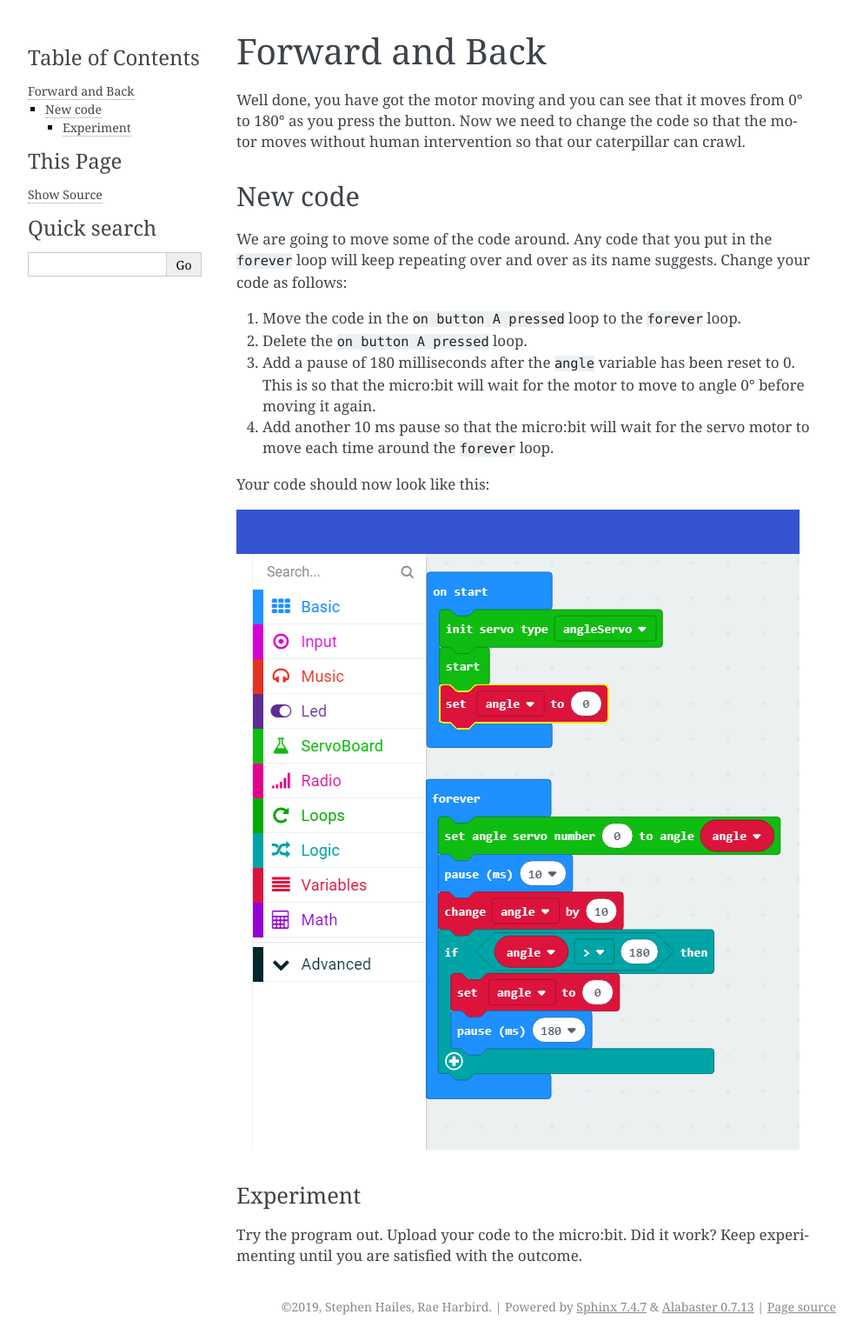
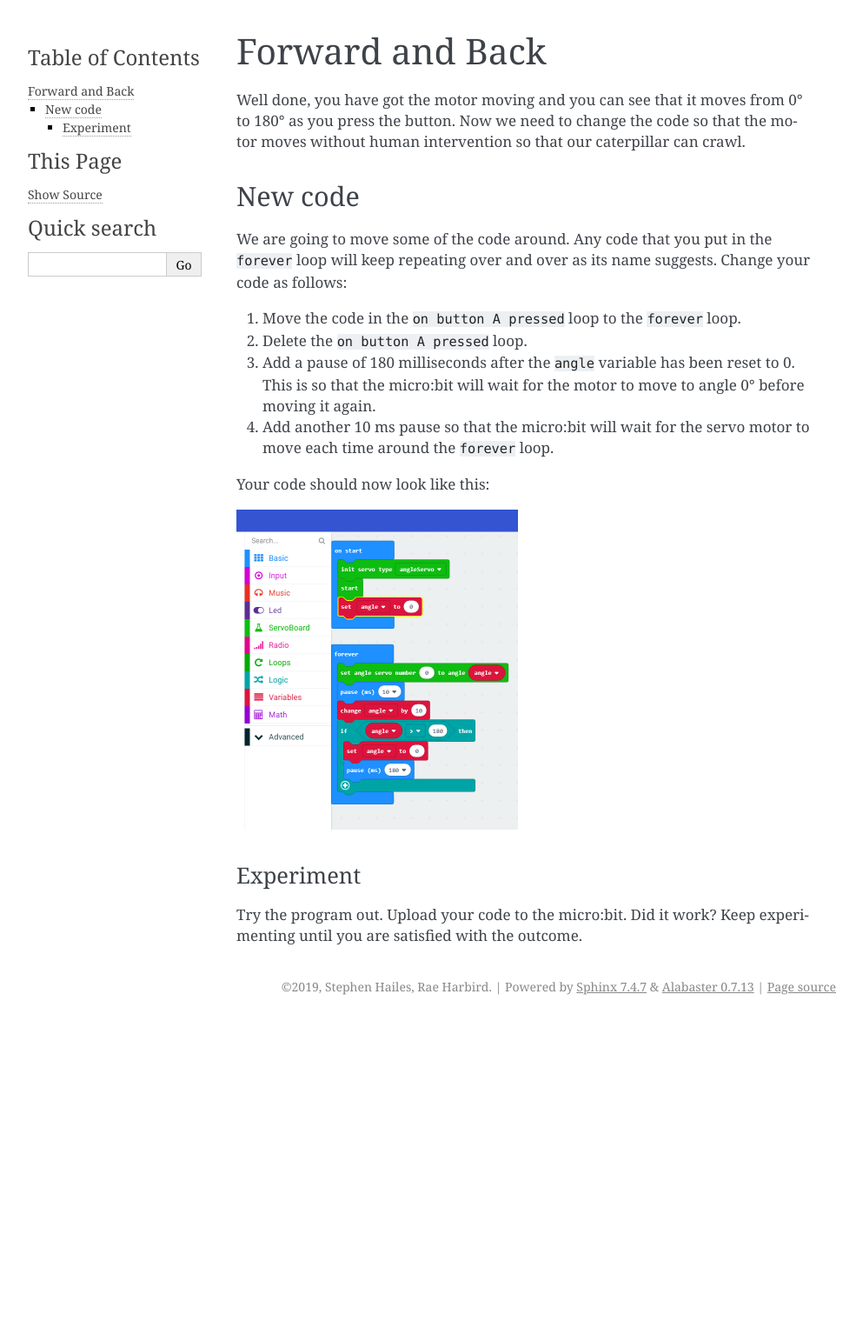
Before and after one commit to rharbird/ucl-microbit-robotics-readthedocs, a Sphinx documentation site: the page built from docs/source/forwardAndBack.rst, in a window 1280 px wide. Shown: the whole page at 87% size, without its empty margins (148-1141 px from the left). Built offline with Sphinx 7.4.7, drawn with Linux system fonts in a browser that asks for light colours; pages that are not in the unit, such as notebooks, are missing from menus; after the commit the page ends 1174 px from its top, so only the background shows below that.

Commit message:
Scale pictures

```diff
--- a/docs/source/forwardAndBack.rst
+++ b/docs/source/forwardAndBack.rst
@@ -16,7 +16,7 @@ We are going to move some of the code around. Any code that you put in the ``for
 Your code should now look like this:
 
 .. image:: pictures/forever.png
-
+  :scale: 50%
 
 -----------------------
 Experiment
--- a/docs/source/oneTwoThree.rst
+++ b/docs/source/oneTwoThree.rst
@@ -1,14 +1,15 @@
 ********************
 More than one motor
 ********************
-You are now ready to move more than one motor. Make sure that you have all the remaining motors plugged in to the PWM board.
+You are now ready to move more than one motor. Make sure that you have all the remaining motors plugged in to the PWM board and check that you have connected them in the correct orientation.
 
 --------------
 Servos 1 and 2
 --------------
 So far your code just moves the motor plugged into slot 0 on the PWM board. You should add code to move the other two motors as well, like this:
 
-.. image:: pictures/allPause.png
+.. image:: pictures/allTogether.png
+  :scale: 50%
 
 You will notice that all of the motors are moving together at the same angle. This is progress but the caterpillar is not going to move very far!
 
@@ -18,5 +19,6 @@ Is it crawling?
 Now it's time for you to experiment. Make two more variables ``angle1`` and ``angle2`` and initialise the new variables in the ``start`` loop. Add more code to increase the value of ``angle1`` and ``angle2`` in the ``forever`` loop and don't forget to check whether the value of the angle is greater than 180°.
 
 .. image:: pictures/asynchronous.png
+  :scale: 50%
 
 Try it out. Upload your code to the micro:bit. Did it work? Keep experimenting until you are satisfied with the way that the caterpillar crawls.
```
